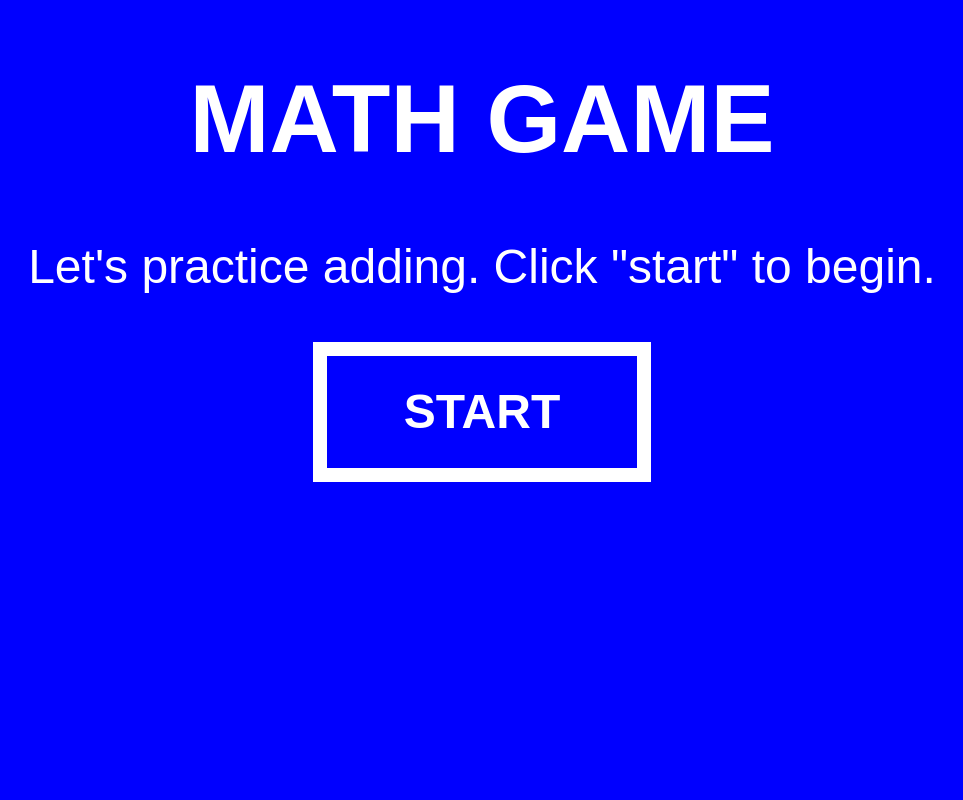
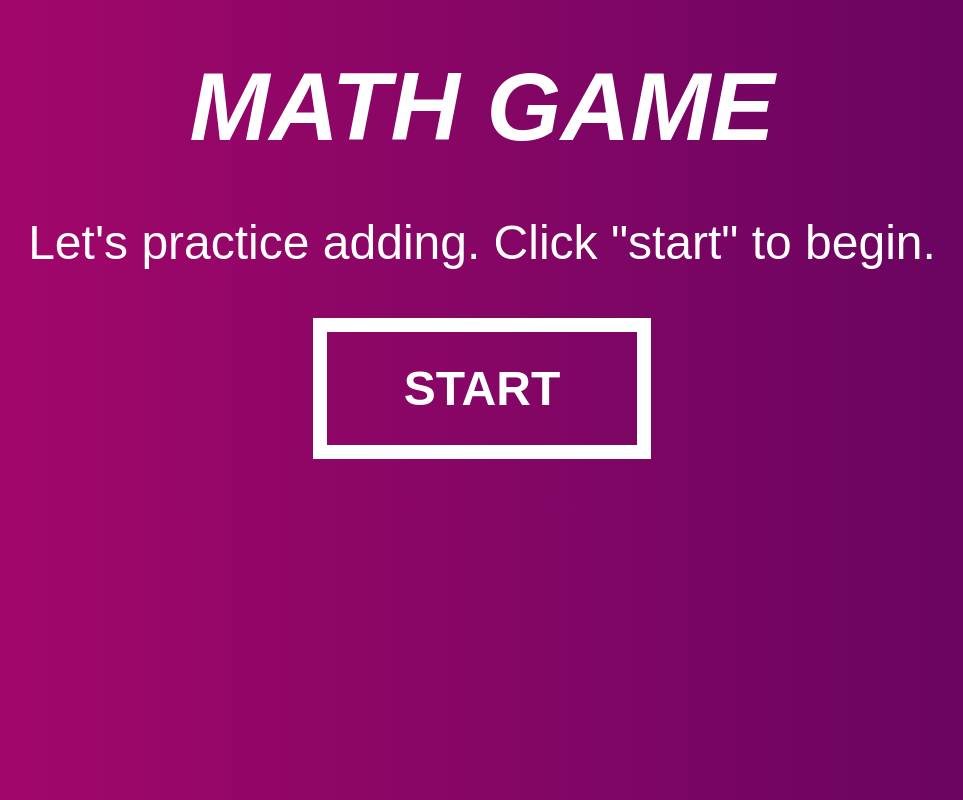
Before and after one commit to holmesworcester/math-addition-practice, a plain HTML site: page index.html in a window 1280 px wide. Shown: the whole page, without its empty margins (158-1121 px from the left). Drawn offline with nearby package versions, Linux system fonts and the light colour scheme.

Commit message:
aesthetic improvements

```diff
--- a/main.css
+++ b/main.css
@@ -1,10 +1,17 @@
 body {
 	text-align: center;
-	background-color: blue;
+	background: #aa076b; /* fallback for old browsers */
+	background: -webkit-linear-gradient(to right, #aa076b, #61045f); /* Chrome 10-25, Safari 5.1-6 */
+	background: linear-gradient(to right, #aa076b, #61045f); /* W3C, IE 10+/ Edge, Firefox 16+, Chrome 26+, Opera 12+, Safari 7+ */
 	color: white;
 	font-family: sans-serif;
 	font-size: 48px;
 	padding: 0em 1em;
+}
+
+h1 {
+	font-style: italic;
+	line-height: 0.9em;
 }
 
 button {
@@ -19,7 +26,7 @@ button {
 
 button:hover {
 	background: white;
-	color: blue;
+	color: #aa076b;
 }
 
 input {
```
